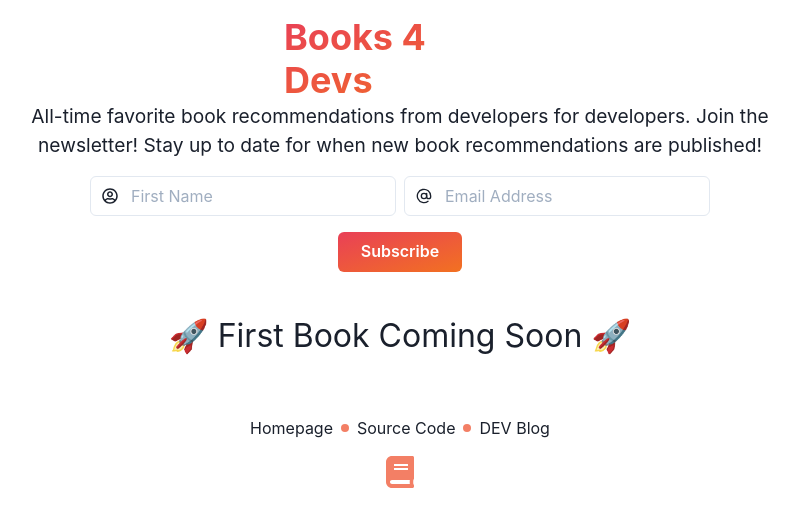
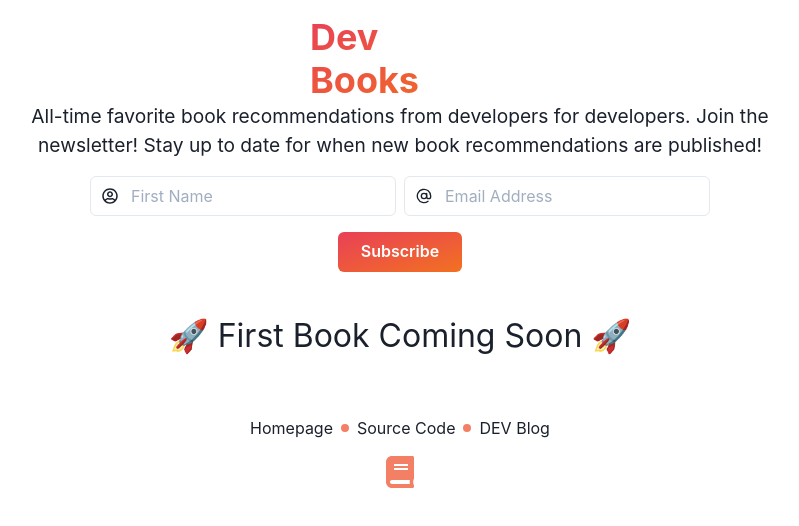
Before and after one commit to michaelgee22/mg-portfolio, a Next.js app in the folder web/: page /books in a window 1280 px wide. Shown: the top 526 px of the page, without its empty margins (240-1039 px from the left). Built offline with nearby package versions, Linux system fonts and the light colour scheme.

Commit message:
change Books 4 Devs title to Dev Books

```diff
--- a/web/src/containers/Books/index.tsx
+++ b/web/src/containers/Books/index.tsx
@@ -8,11 +8,11 @@ type Props = {
   children?: React.ReactNode
 }
 
-export const Books4Devs = (props: Props) => {
+export const DevBooks = (props: Props) => {
   return (
     <>
       <PageHead
-        title="Books 4 Devs"
+        title="Dev Books"
         description="All-time favorite book recommendations from developers for developers."
         url="https://michaelgee.dev/books"
       />
@@ -22,6 +22,6 @@ export const Books4Devs = (props: Props) => {
   )
 }
 
-Books4Devs.SubscriptionForm = SubscriptionForm
-Books4Devs.Recommendation = Recommendation
-Books4Devs.Footer = Footer
+DevBooks.SubscriptionForm = SubscriptionForm
+DevBooks.Recommendation = Recommendation
+DevBooks.Footer = Footer
--- a/web/src/pages/books/index.tsx
+++ b/web/src/pages/books/index.tsx
@@ -1,21 +1,21 @@
 import { Box, Heading } from '@chakra-ui/react'
-import { Books4Devs } from '../../containers/Books'
+import { DevBooks } from '../../containers/Books'
 
 // import { RecommendationTypes } from '../../containers/Books/Recommendation'
 // import { recommendations } from '../../constants/books4devs'
 
-const Books4DevsPage = () => {
+const DevBooksPage = () => {
   return (
-    <Books4Devs>
+    <DevBooks>
       <Box as="header" p="0 16px" pt="16px">
         <Heading
           bgGradient="linear-gradient(to bottom right, #e94057, #f27121)"
           bgClip="text"
           fill="transparent"
-          maxWidth="232px"
+          maxWidth="180px"
           m="0 auto"
         >
-          Books 4 Devs
+          Dev Books
         </Heading>
         <Box as="p" maxWidth="800px" m="0 auto" fontSize="1.2em" textAlign="center">
           All-time favorite book recommendations from developers for developers. Join the
@@ -23,7 +23,7 @@ const Books4DevsPage = () => {
         </Box>
       </Box>
 
-      <Books4Devs.SubscriptionForm />
+      <DevBooks.SubscriptionForm />
 
       <Box as="h2" textAlign="center" fontSize="32px" m="40px">
         🚀 First Book Coming Soon 🚀
@@ -31,7 +31,7 @@ const Books4DevsPage = () => {
 
       {/* {recommendations.map((item, index) => {
         return (
-          <Books4Devs.Recommendation
+          <DevBooks.Recommendation
             type={index === 0 ? RecommendationTypes.featured : RecommendationTypes.listItem}
             {...item}
             key={index}
@@ -39,9 +39,9 @@ const Books4DevsPage = () => {
         )
       })} */}
 
-      <Books4Devs.Footer />
-    </Books4Devs>
+      <DevBooks.Footer />
+    </DevBooks>
   )
 }
 
-export default Books4DevsPage
+export default DevBooksPage
--- a/web/src/pages/index.tsx
+++ b/web/src/pages/index.tsx
@@ -10,13 +10,13 @@ const HomePage = () => {
       <Flex direction="column" justify="center" align="center">
         <Link href="/books">
           <ChakraLink color="#000" p="16px 0 8px 0">
-            Books 4 Devs
+            Dev Books
           </ChakraLink>
         </Link>
 
         <Link href="/dailymemes">
           <ChakraLink color="#000" p="8px 0">
-            Daily DEV Memes
+            Daily Dev Memes
           </ChakraLink>
         </Link>
       </Flex>
```
Also changed, not shown: web/src/constants/devbooks.ts (renamed from web/src/constants/books4devs.ts).
